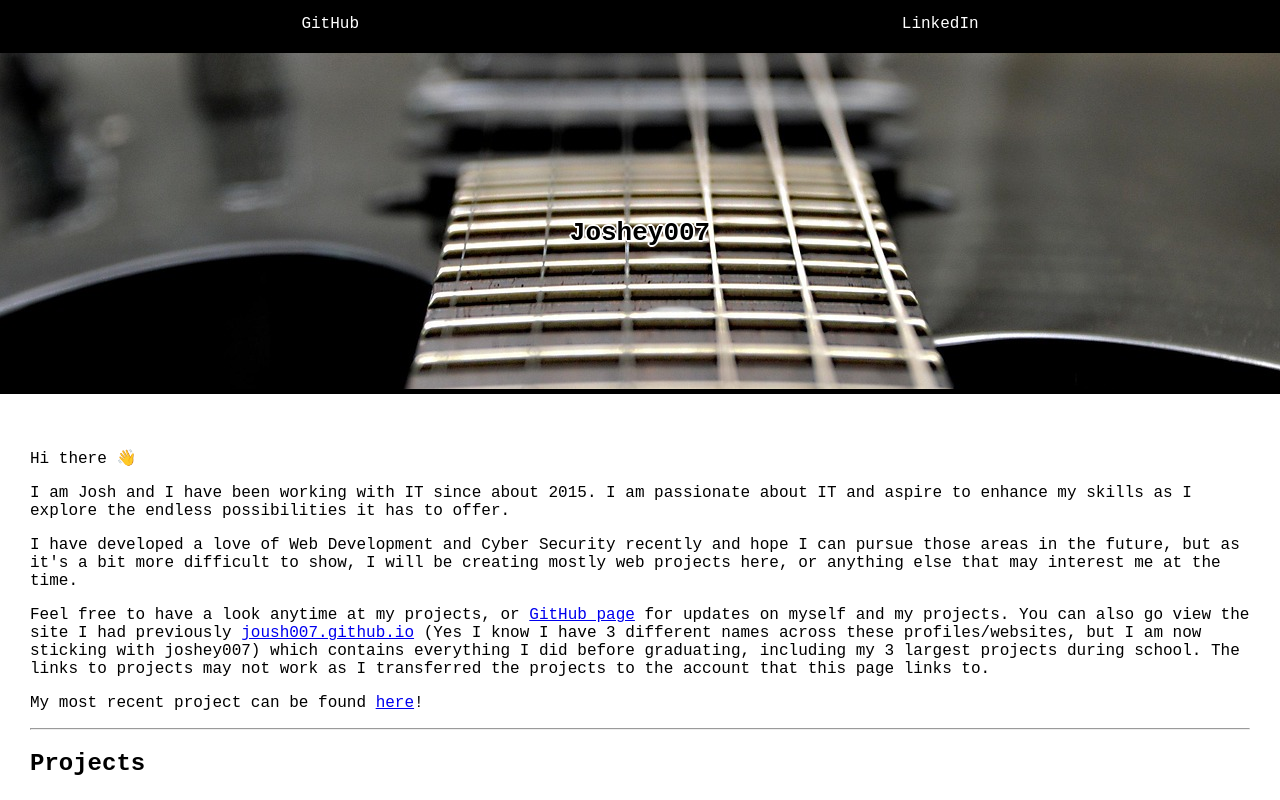
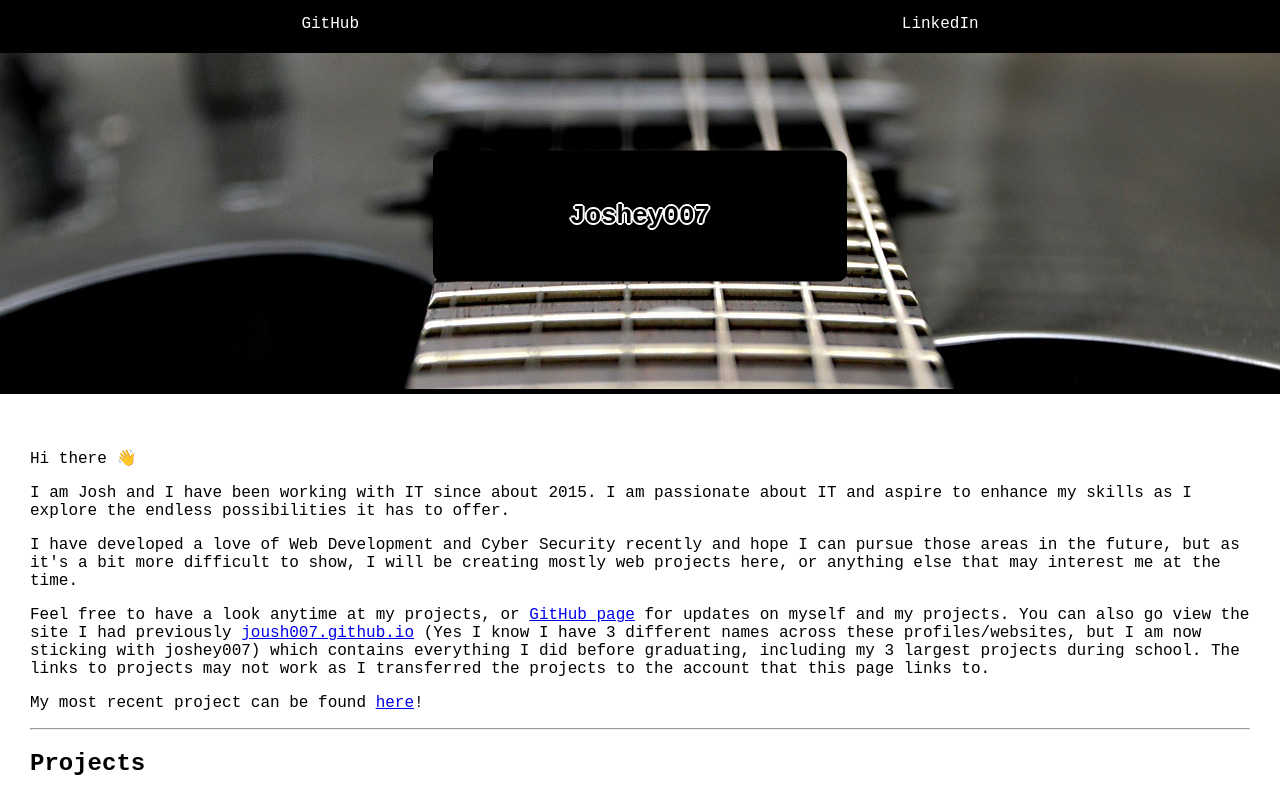
Before and after one commit to SupaSonic007/SupaSonic007.github.io, a plain HTML site: page index.html in a window 1280 px wide. Shown: the top 800 px of the page. Drawn offline with Linux system fonts and the light colour scheme.

Commit message:
Even more accessibility changes

```diff
--- a/index.html
+++ b/index.html
@@ -17,13 +17,14 @@
     </head>
 
     <body>
+        <h1 hidden>top</h1>
         <nav>
             <a href="https://github.com/supasonic007">GitHub</a>
             <a href="https://linkedin.com/in/joshua-kisnorbo007">LinkedIn</a>
         </nav>
         <div class="banner" role="banner">
-            <img src="./media/banner.jpg" alt="Banner image showing a guitar"/>
-            <h1 class="header">Joshey007</h1>
+            <img src="./media/banner.jpg" alt="Banner image showing a guitar" />
+            <div class="header"><span>Joshey007</span></div>
         </div>
         <br />
         <main>
--- a/style.css
+++ b/style.css
@@ -10,7 +10,21 @@ body {
   position: absolute;
   top: 50%;
   left: 50%;
+  width: 30%;
+  height: 30%;
+  min-width: fit-content;
+  background-color: black;
   transform: translate(-50%, -50%);
+  padding: 15px;
+  border-radius: 10px;
+}
+
+.header span {
+  position: absolute;
+  top: 50%;
+  left: 50%;
+  transform: translate(-50%, -50%);
+  vertical-align: middle;
   font-size: xx-large;
   font-weight: bold;
   font-family: monospace;
```
